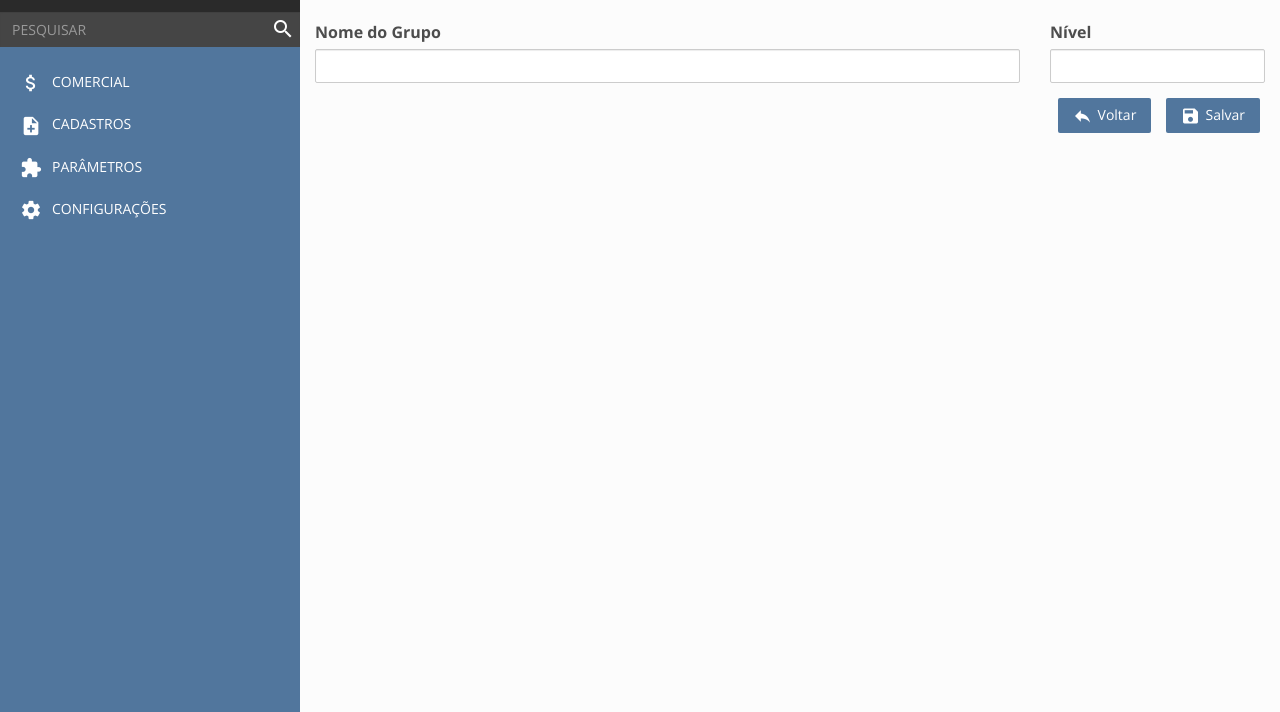
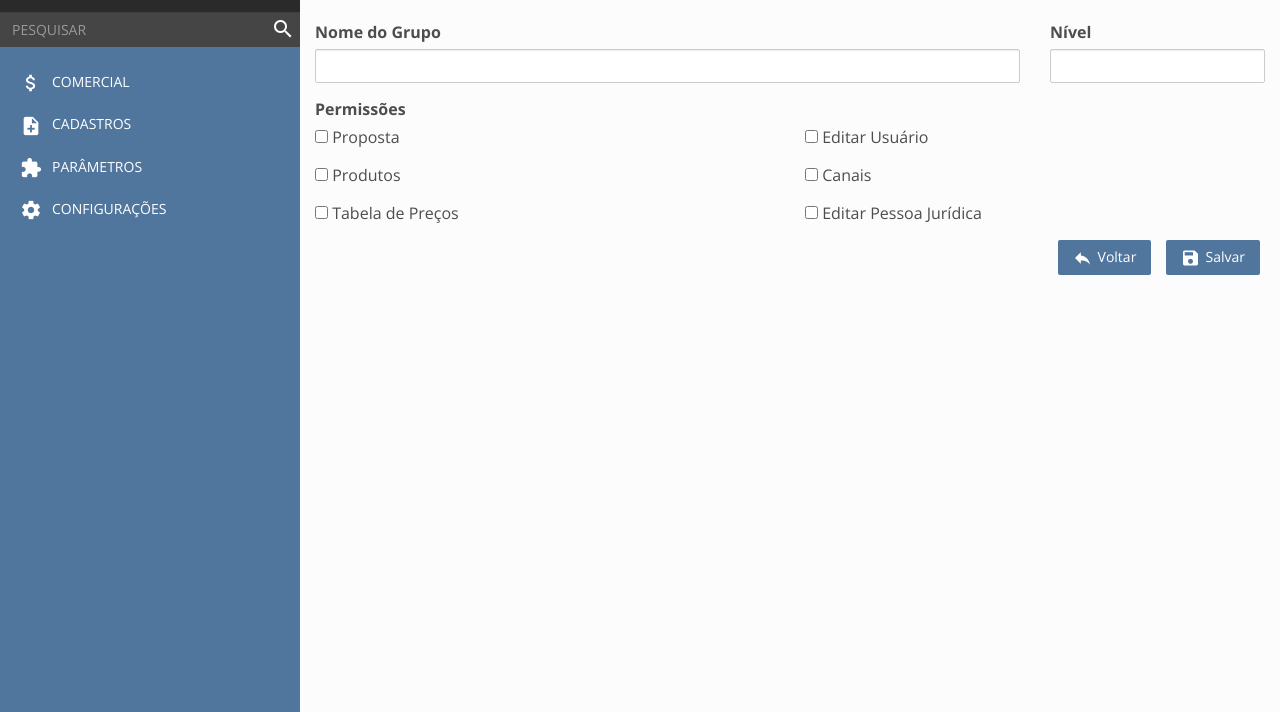
Before and after one commit to renanpupin/geia-frontend, a website: page novoGrupo.html in a window 1280 px wide. Shown: the part 88-800 px from the top of the page. Drawn offline with nearby package versions, Linux system fonts and the light colour scheme.

Commit message:
esquema de permissões nos grupos de usuários ok

```diff
--- a/novoGrupo.html
+++ b/novoGrupo.html
@@ -118,6 +118,41 @@
                               <input type="text" class="form-control" name="nivel" id="nivel">
                             </div>
                           </div>
+                          <div class="col-md-12">
+                            <label for="permissoes">Permissões</label>
+                            <div class="row">
+                              <div class="col-xs-6">
+                                <div class="form-group">
+                                  <input type="checkbox" name="permissoes" value="cliente"> Proposta
+                                </div>
+                              </div>
+                              <div class="col-xs-6">
+                                <div class="form-group">
+                                  <input type="checkbox" name="permissoes" value="editar_usuario"> Editar Usuário
+                                </div>
+                              </div>
+                              <div class="col-xs-6">
+                                <div class="form-group">
+                                  <input type="checkbox" name="permissoes" value="produtos"> Produtos
+                                </div>
+                              </div>
+                              <div class="col-xs-6">
+                                <div class="form-group">
+                                  <input type="checkbox" name="permissoes" value="canais"> Canais
+                                </div>
+                              </div>
+                              <div class="col-xs-6">
+                                <div class="form-group">
+                                  <input type="checkbox" name="permissoes" value="tabela_precos"> Tabela de Preços
+                                </div>
+                              </div>
+                              <div class="col-xs-6">
+                                <div class="form-group">
+                                  <input type="checkbox" name="permissoes" value="editar_pessoa_juridica"> Editar Pessoa Jurídica
+                                </div>
+                              </div>
+                            </div>
+                          </div>
                           <div class="col-md-12 text-right">
                             <a href="#" class="btn-geia"><i class="material-icons">reply</i>Voltar</a>
                             <button type="submit" class="btn-geia"><i class="material-icons">save</i>Salvar</button>
```
